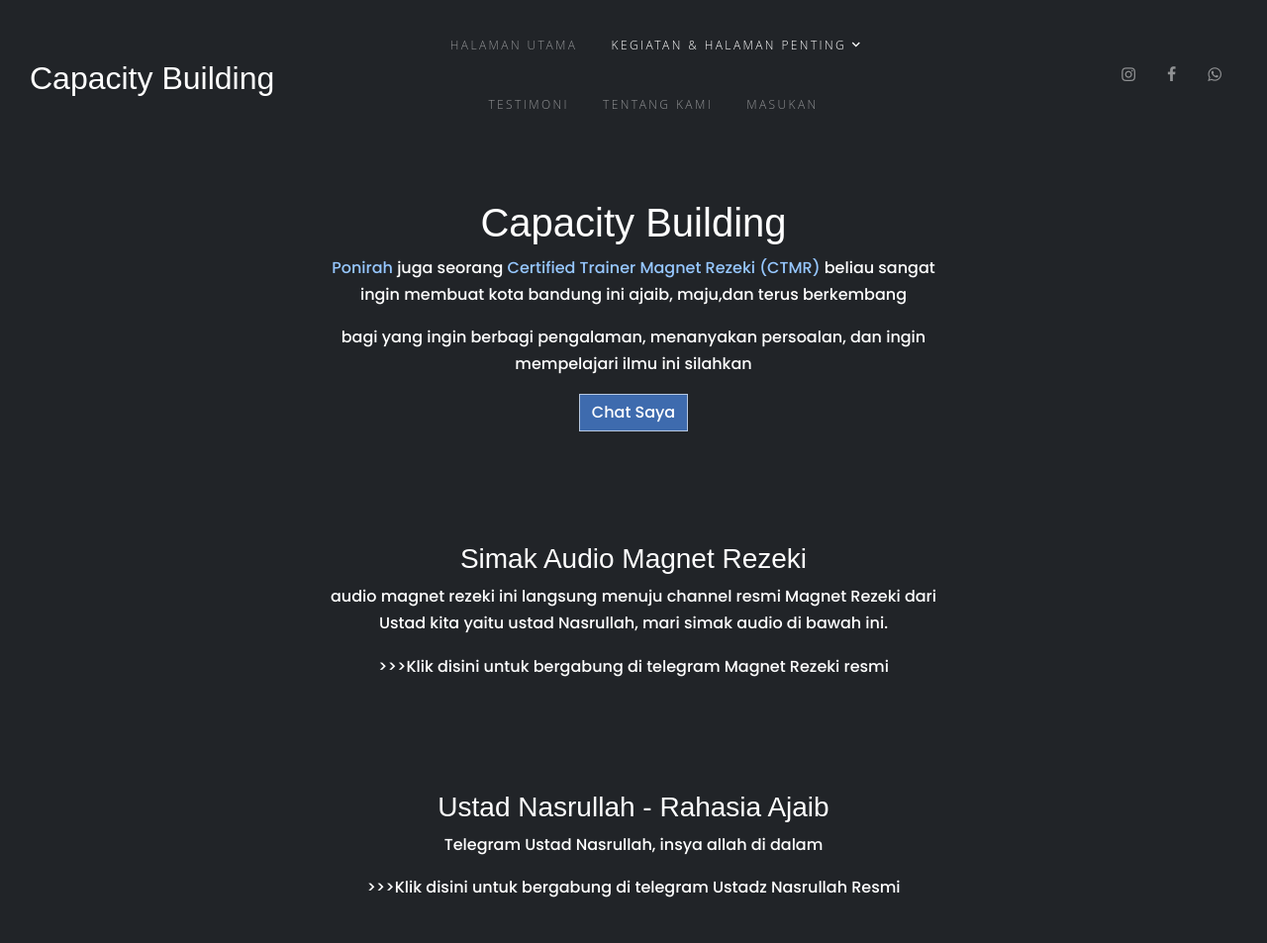
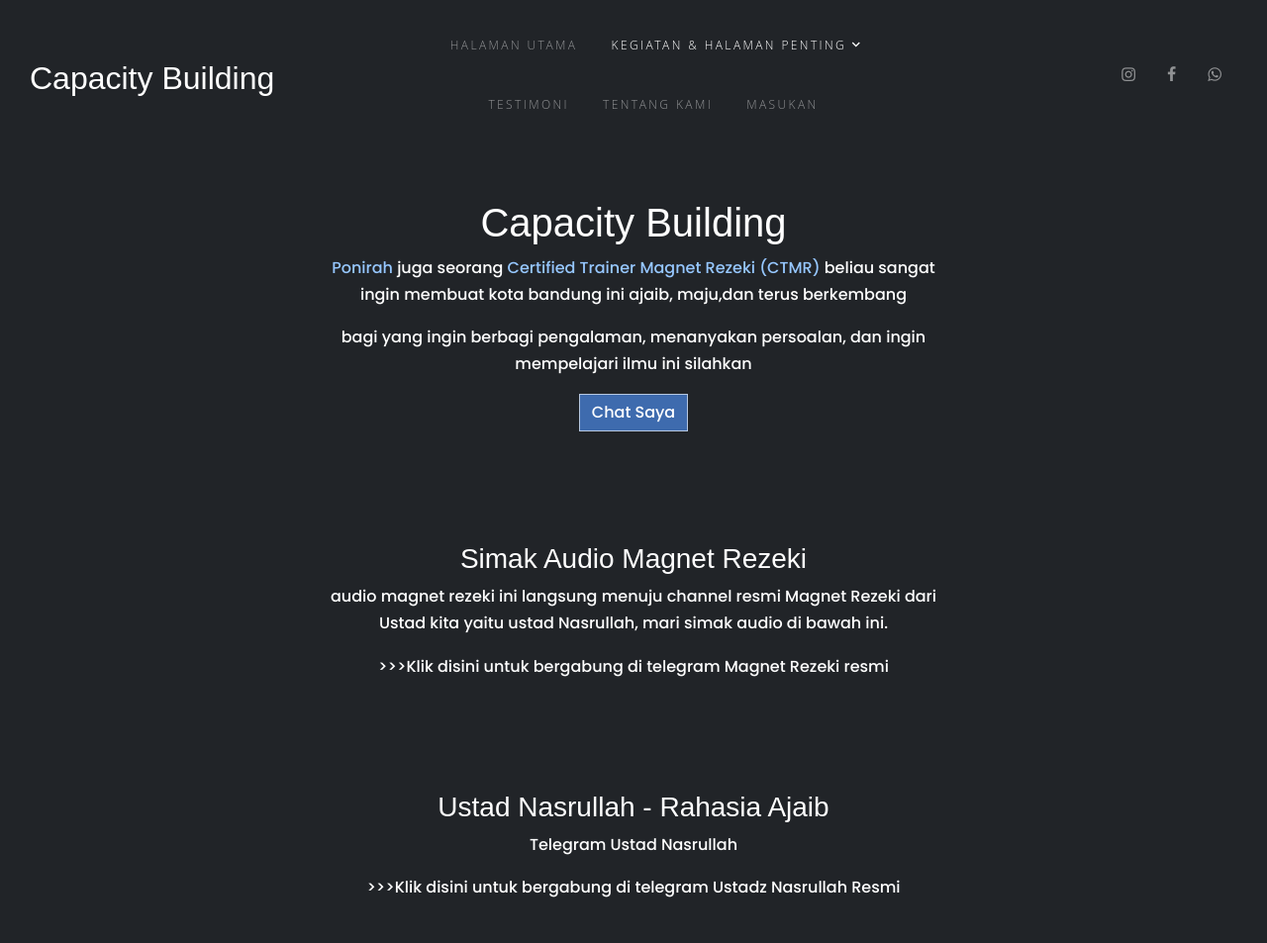
Before and after one commit to pkr7/Ponirah.github.io, a plain HTML site: page Capacity.html in a window 1280 px wide. Shown: the top 953 px of the page at 99% size. Drawn offline with Linux system fonts and the light colour scheme; files that its build step writes are made by us from their sources; files whose address does not match are found by name; a web font is replaced by a local one.

Commit message:
bismillah

```diff
--- a/Capacity.html
+++ b/Capacity.html
@@ -152,7 +152,7 @@
       <div class="row">
         <div class="col-lg-7 mx-auto text-center">
           <h3 class="text-white intro">Ustad Nasrullah - Rahasia Ajaib</h3>
-          <p>Telegram Ustad Nasrullah, insya allah di dalam </p>
+          <p>Telegram Ustad Nasrullah</p>
           <div class="aduiomr" id="audiomr">
             <a target="_blank" href="https://t.me/rahasiamagnetrezeki"><p>>>>Klik disini untuk bergabung di telegram Ustadz Nasrullah Resmi</p></a>
 
```
